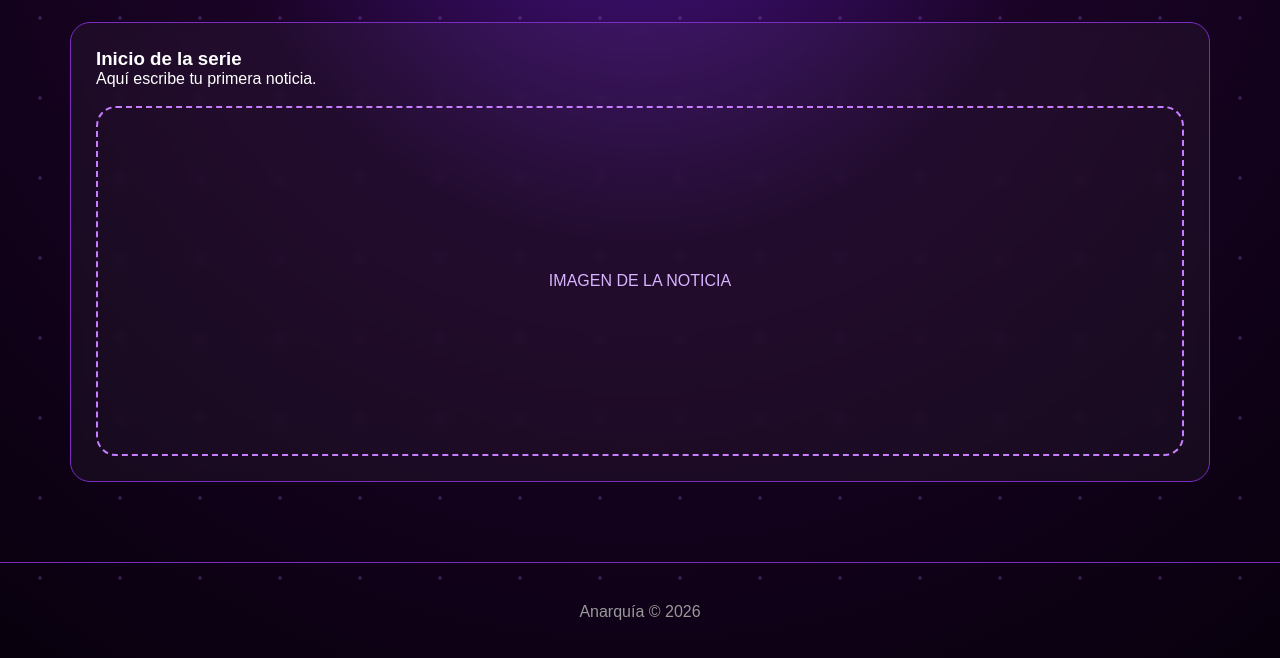
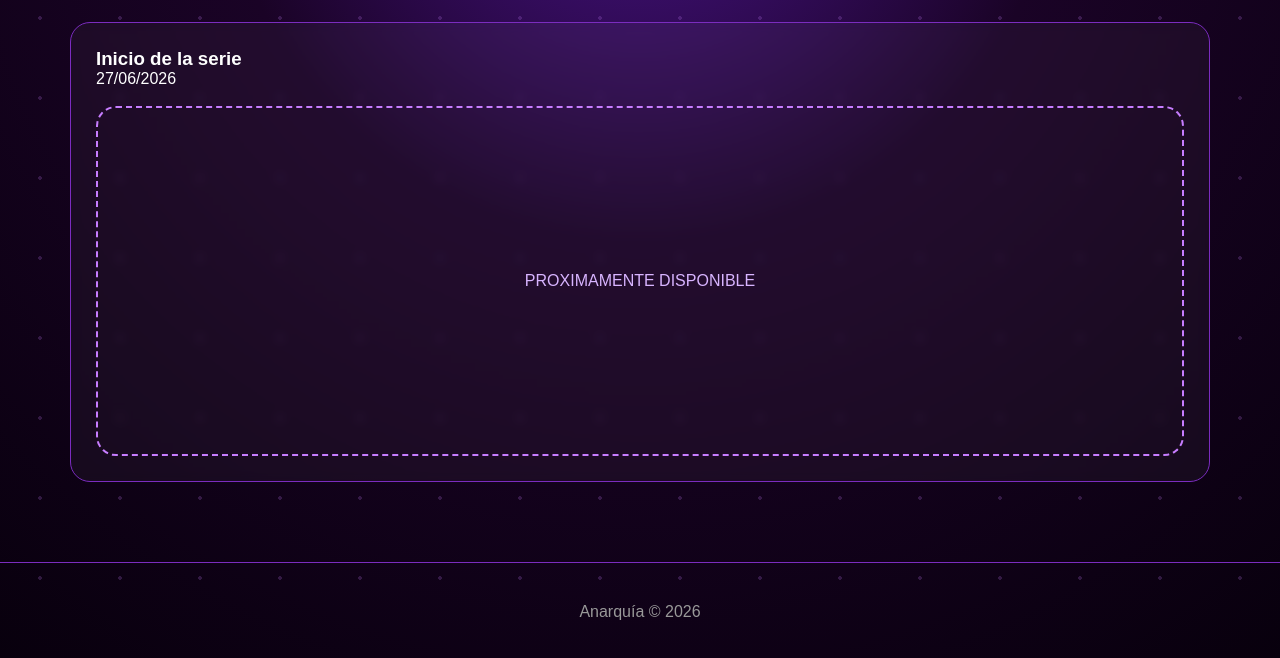
Before and after one commit to FranelenYT/Anarquia, a plain HTML site: page noticias.html in a window 1280 px wide. Shown: the part 182-840 px from the top of the page. Drawn offline with Linux system fonts and the light colour scheme.

Commit message:
noticias.html

```diff
--- a/noticias.html
+++ b/noticias.html
@@ -28,13 +28,13 @@
 <h3>Inicio de la serie</h3>
 
 <p>
-Aquí escribe tu primera noticia.
+27/06/2026
 </p>
 
 <br>
 
 <div class="image-placeholder">
-IMAGEN DE LA NOTICIA
+PROXIMAMENTE DISPONIBLE
 </div>
 
 </div>
```
